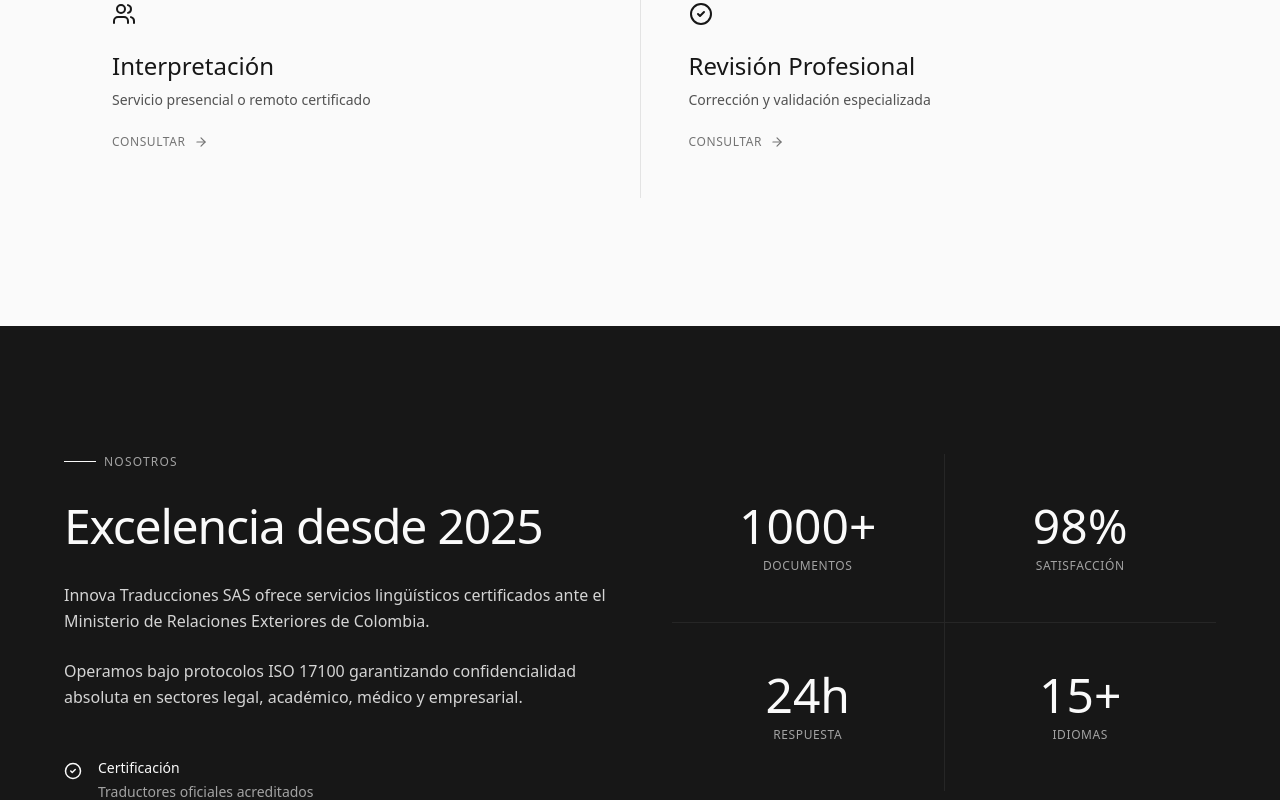
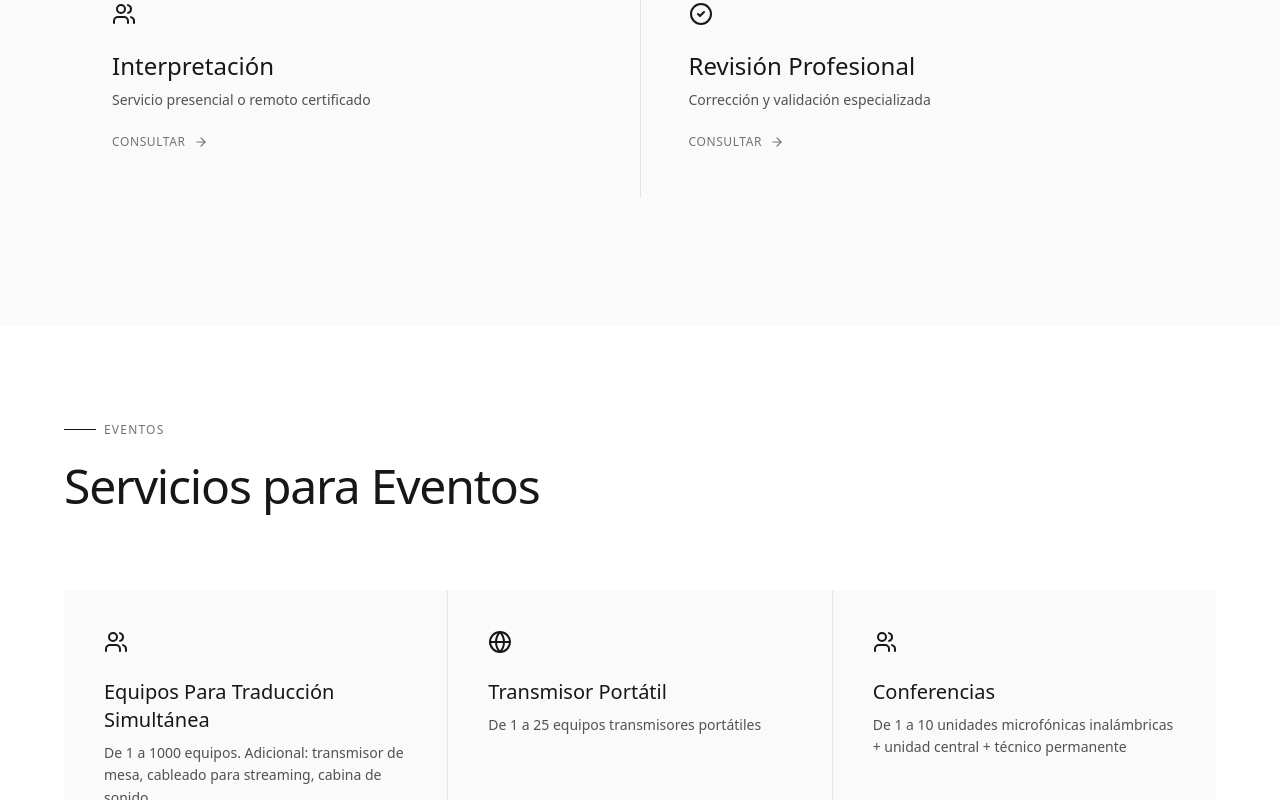
Before and after one commit to jhonnysarmiento2005-cyber/innova-traducciones, a Next.js app: page / in a window 1280 px wide. Shown: the part 2000-2800 px from the top of the page. Built offline with nearby package versions, Linux system fonts and the light colour scheme.

Commit message:
se agrego eventos

```diff
--- a/src/app/page.tsx
+++ b/src/app/page.tsx
@@ -16,11 +16,11 @@
     email: "",
     mensaje: ""
   });
-  const [formErrors, setFormErrors] = useState<{
-    nombre?: string;
-    email?: string;
-    mensaje?: string;
-  }>({});
+  const [formErrors, setFormErrors] = useState({
+    nombre: "",
+    email: "",
+    mensaje: ""
+  });
   const [formSubmitted, setFormSubmitted] = useState(false);
 
   const banners = [
@@ -34,7 +34,7 @@
       setCurrentBanner((prev) => (prev + 1) % banners.length);
     }, 5000);
     return () => clearInterval(interval);
-  }, [banners.length]);
+  }, []);
 
   const contactInfo = {
     whatsapp: "573043417841",
@@ -46,13 +46,13 @@
   const whatsappLink = `https://api.whatsapp.com/send?phone=${contactInfo.whatsapp}&text=Hola%2C%20quiero%20una%20cotizaci%C3%B3n%20de%20traducci%C3%B3n`;
   const emailLink = `mailto:${contactInfo.email}?subject=Solicitud%20de%20traducci%C3%B3n&body=Hola%2C%20quiero%20informaci%C3%B3n%20sobre%20sus%20servicios.`;
 
-  const handleInputChange = (e: any) => {
+  const handleInputChange = (e) => {
     const { name, value } = e.target;
     setFormData(prev => ({
       ...prev,
       [name]: value
     }));
-    if (formErrors[name as keyof typeof formErrors]) {
+    if (formErrors[name]) {
       setFormErrors(prev => ({
         ...prev,
         [name]: ""
@@ -61,7 +61,7 @@
   };
 
   const validateForm = () => {
-    const errors: any = {};
+    const errors = {};
 
     if (!formData.nombre.trim()) {
       errors.nombre = "El nombre es requerido";
@@ -106,7 +106,7 @@
     }, 5000);
   };
 
-  const scrollToSection = (id: string) => {
+  const scrollToSection = (id) => {
     const element = document.getElementById(id);
     if (element) {
       element.scrollIntoView({ behavior: 'smooth' });
@@ -133,6 +133,7 @@
           <nav className="hidden lg:flex items-center space-x-12 text-sm text-neutral-600">
             <button onClick={() => scrollToSection('inicio')} className="hover:text-neutral-900 transition-colors">Inicio</button>
             <button onClick={() => scrollToSection('servicios')} className="hover:text-neutral-900 transition-colors">Servicios</button>
+            <button onClick={() => scrollToSection('eventos')} className="hover:text-neutral-900 transition-colors">Eventos</button>
             <button onClick={() => scrollToSection('nosotros')} className="hover:text-neutral-900 transition-colors">Nosotros</button>
             <button onClick={() => scrollToSection('contacto')} className="hover:text-neutral-900 transition-colors">Contacto</button>
             <a href={whatsappLink} target="_blank" rel="noopener noreferrer">
@@ -153,6 +154,7 @@
               <div className="flex flex-col px-6 py-4 space-y-2">
                 <button onClick={() => scrollToSection('inicio')} className="text-left py-3 text-neutral-600 hover:text-neutral-900">Inicio</button>
                 <button onClick={() => scrollToSection('servicios')} className="text-left py-3 text-neutral-600 hover:text-neutral-900">Servicios</button>
+                <button onClick={() => scrollToSection('eventos')} className="text-left py-3 text-neutral-600 hover:text-neutral-900">Eventos</button>
                 <button onClick={() => scrollToSection('nosotros')} className="text-left py-3 text-neutral-600 hover:text-neutral-900">Nosotros</button>
                 <button onClick={() => scrollToSection('contacto')} className="text-left py-3 text-neutral-600 hover:text-neutral-900">Contacto</button>
                 <a href={whatsappLink} target="_blank" rel="noopener noreferrer" className="block mt-4">
@@ -342,6 +344,43 @@
         </div>
       </section>
 
+      <section id="eventos" className="px-6 md:px-16 py-16 md:py-24 max-w-screen-2xl mx-auto bg-white">
+        <div className="mb-20">
+          <div className="flex items-center space-x-2 text-xs tracking-widest text-neutral-500 uppercase mb-6">
+            <div className="w-8 h-px bg-neutral-900"></div>
+            <span>Eventos</span>
+          </div>
+          <h3 className="text-4xl md:text-5xl font-light tracking-tight text-neutral-900">Servicios para Eventos</h3>
+        </div>
+
+        <div className="grid md:grid-cols-2 lg:grid-cols-3 gap-px bg-neutral-900/10">
+          {[
+            { title: "Equipos Para Traducción Simultánea", desc: "De 1 a 1000 equipos. Adicional: transmisor de mesa, cableado para streaming, cabina de sonido", icon: <Users size={24} />, mensaje: "Hola, necesito información sobre equipos para traducción simultánea" },
+            { title: "Transmisor Portátil", desc: "De 1 a 25 equipos transmisores portátiles", icon: <Globe size={24} />, mensaje: "Hola, necesito información sobre transmisores portátiles" },
+            { title: "Conferencias", desc: "De 1 a 10 unidades microfónicas inalámbricas + unidad central + técnico permanente", icon: <Users size={24} />, mensaje: "Hola, necesito información sobre servicios para conferencias" },
+            { title: "Reuniones Virtuales", desc: "De 1 a 1000 asistentes", icon: <Globe size={24} />, mensaje: "Hola, necesito información sobre servicios para reuniones virtuales" },
+            { title: "Seminarios", desc: "De 1 a 500 asistentes", icon: <Users size={24} />, mensaje: "Hola, necesito información sobre servicios para seminarios" },
+            { title: "Adicionales", desc: "Grabaciones por idiomas - Retransmisión", icon: <FileText size={24} />, mensaje: "Hola, necesito información sobre servicios adicionales para eventos" }
+          ].map((s, i) => (
+            <motion.div key={i} initial={{ opacity: 0, y: 20 }} whileInView={{ opacity: 1, y: 0 }} transition={{ delay: i * 0.1 }} viewport={{ once: true }} className="h-full">
+              <a href={`https://api.whatsapp.com/send?phone=${contactInfo.whatsapp}&text=${encodeURIComponent(s.mensaje)}`} target="_blank" rel="noopener noreferrer" className="group flex flex-col h-full bg-neutral-50 p-8 md:p-10 hover:bg-neutral-900 transition-all duration-500">
+                <div className="flex flex-col h-full space-y-6">
+                  <div className="text-neutral-900 group-hover:text-neutral-50 transition-colors">{s.icon}</div>
+                  <div className="flex-1">
+                    <h4 className="text-lg md:text-xl font-light mb-2 text-neutral-900 group-hover:text-neutral-50 transition-colors">{s.title}</h4>
+                    <p className="text-sm text-neutral-600 group-hover:text-neutral-300 transition-colors leading-relaxed">{s.desc}</p>
+                  </div>
+                  <div className="flex items-center text-xs text-neutral-500 group-hover:text-neutral-400 transition-colors mt-auto">
+                    <span className="uppercase tracking-wider">Consultar</span>
+                    <ArrowRight size={14} className="ml-2 group-hover:translate-x-1 transition-transform" />
+                  </div>
+                </div>
+              </a>
+            </motion.div>
+          ))}
+        </div>
+      </section>
+
       <section id="nosotros" className="px-6 md:px-16 py-24 md:py-32 bg-neutral-900 text-neutral-50">
         <div className="max-w-screen-2xl mx-auto">
           <div className="grid lg:grid-cols-12 gap-16">
@@ -489,6 +528,7 @@
               <div className="flex flex-col space-y-2 text-sm">
                 <button onClick={() => scrollToSection('inicio')} className="text-left text-neutral-600 hover:text-neutral-900">Inicio</button>
                 <button onClick={() => scrollToSection('servicios')} className="text-left text-neutral-600 hover:text-neutral-900">Servicios</button>
+                <button onClick={() => scrollToSection('eventos')} className="text-left text-neutral-600 hover:text-neutral-900">Eventos</button>
                 <button onClick={() => scrollToSection('nosotros')} className="text-left text-neutral-600 hover:text-neutral-900">Nosotros</button>
                 <button onClick={() => scrollToSection('contacto')} className="text-left text-neutral-600 hover:text-neutral-900">Contacto</button>
               </div>
```
